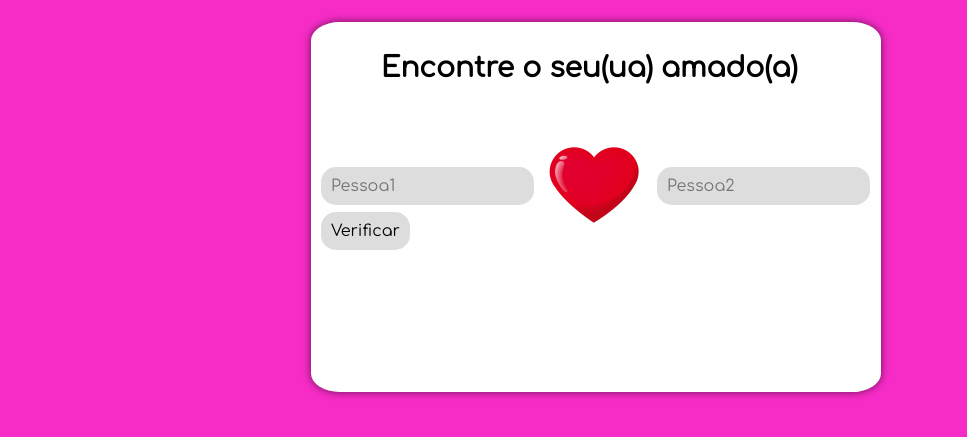
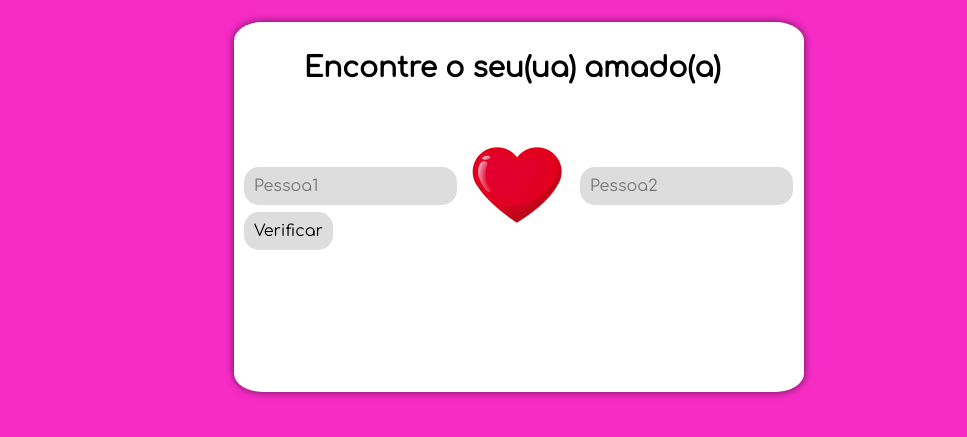
Before and after one commit to SDAlez/Tik-tok-verificador-de-amor, a plain HTML site: page index.html in a window 1280 px wide. Shown: the part 173-610 px from the top of the page, without its empty margins (157-1124 px from the left). Drawn offline with Linux system fonts and the light colour scheme.

Commit message:
Resolvido problema de centralização

```diff
--- a/css/style.css
+++ b/css/style.css
@@ -26,7 +26,7 @@ section {
     border-radius: 5%;
     box-shadow: 0px 0px 8px rgba(0, 0, 0, 0.6);
     padding: 10px;
-    margin-left: 460px;
+    margin-left: 30.3%;
 }
 
 img {
```
